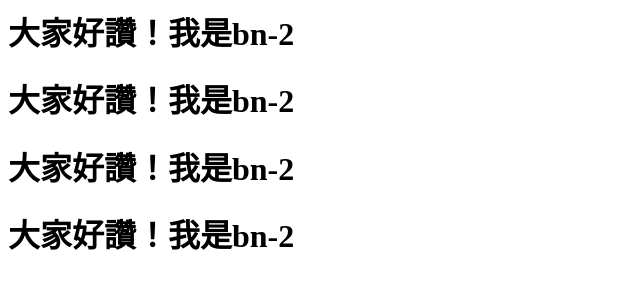
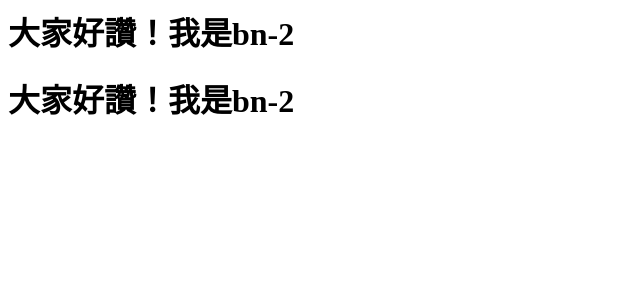
Before and after one commit to Nick15028/hahow-git, a plain HTML site: page index2.htm in a window 1280 px wide. Shown: the whole page, without its empty margins (0-640 px from the left). Drawn offline with Linux system fonts and the light colour scheme.

Commit message:
test git diff --name

```diff
--- a/index2.htm
+++ b/index2.htm
@@ -7,8 +7,7 @@
   <body>
     <h1>大家好讚！我是bn-2</h1>
     <h1>大家好讚！我是bn-2</h1>
-    <h1>大家好讚！我是bn-2</h1>
-    <h1>大家好讚！我是bn-2</h1>
+
 
   </body>
 </html>
```
Also changed, not shown: 3 other files.
